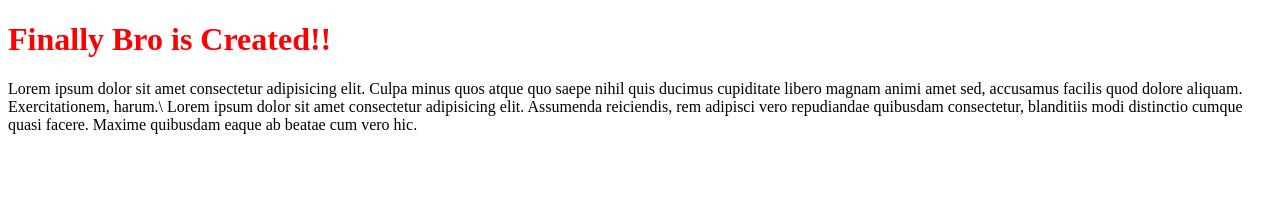
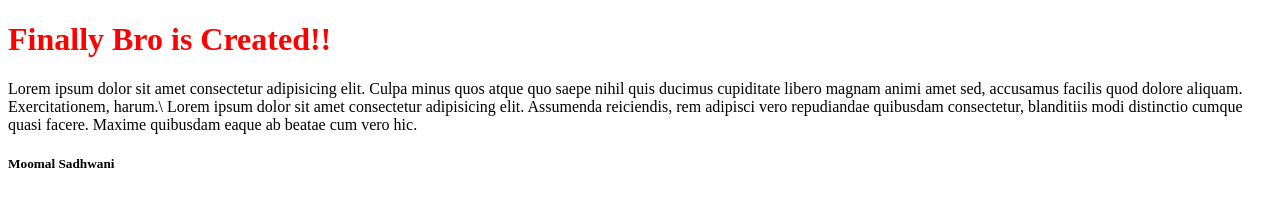
Before and after one commit to SadhwaniMomal/bro, a plain HTML site: page index.html in a window 1280 px wide. Drawn offline with Linux system fonts and the light colour scheme.

Commit message:
modifed in heading

```diff
--- a/index.html
+++ b/index.html
@@ -15,6 +15,7 @@
         Lorem ipsum dolor sit amet consectetur adipisicing elit. Assumenda reiciendis, rem adipisci vero repudiandae
         quibusdam consectetur, blanditiis modi distinctio cumque quasi facere. Maxime quibusdam eaque ab beatae cum vero
         hic.</p>
+    <h5>Moomal Sadhwani</h5>
 </body>
 
 </html>
```
